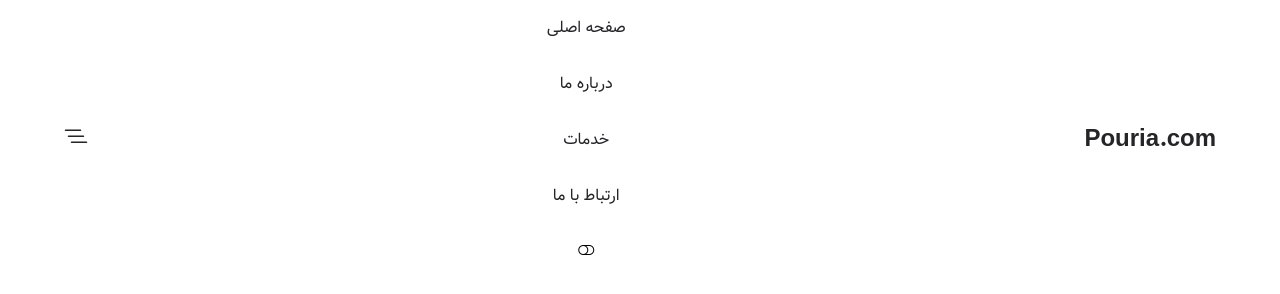
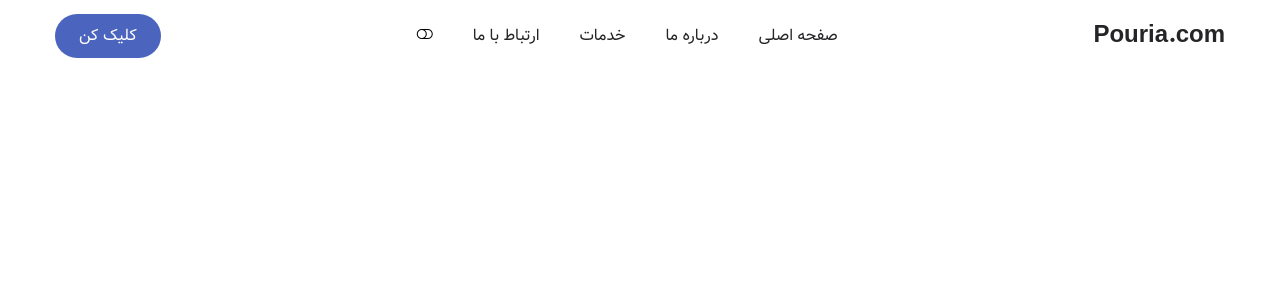
Before and after one commit to pouria-mobaraki/Sass-project, a website: page index.html in a window 1280 px wide. Drawn offline with Linux system fonts and the light colour scheme; files whose address does not match are found by name.

Commit message:
coding about media query and button

```diff
--- a/scss/components/_button.scss
+++ b/scss/components/_button.scss
@@ -1,4 +1,17 @@
 .button {
+
+      display: inline-block;
+      background-color: var(--primary-color);
+      color: #fff;
+      padding: 0.75rem 1.5rem;
+      border-radius: 3rem;
+      transition: 0.5s;
+
+      &:hover{
+        background: var(--container-color);
+        outline: 1px solid var(--primary-color);
+        color: var(--primary-color);
+      }
 
     &__header{
        display: none;
--- a/scss/components/_mediaqueries.scss
+++ b/scss/components/_mediaqueries.scss
@@ -1,3 +1,16 @@
+@media screen and (min-width: 767px) {
+  .nav {
+    .nav__list {
+        flex-direction: row;
+        column-gap: 2.5rem;
+    }
+
+    &__toggle {
+        display: none;
+    }
+  }
+}
+
 @media screen and (min-width: 800px) {
     h1 {
         font-size: 3rem;
@@ -12,3 +25,14 @@
         font-size: 1rem;
     }
 }
+
+@media screen and (min-width: 992px) {
+.container {
+    width: 95vw;
+}
+
+    .button__header {
+     display: block;
+     padding: .4rem 1.5rem;
+    }
+  }
```
Also changed, not shown: css/styles.css, 1 other file.
